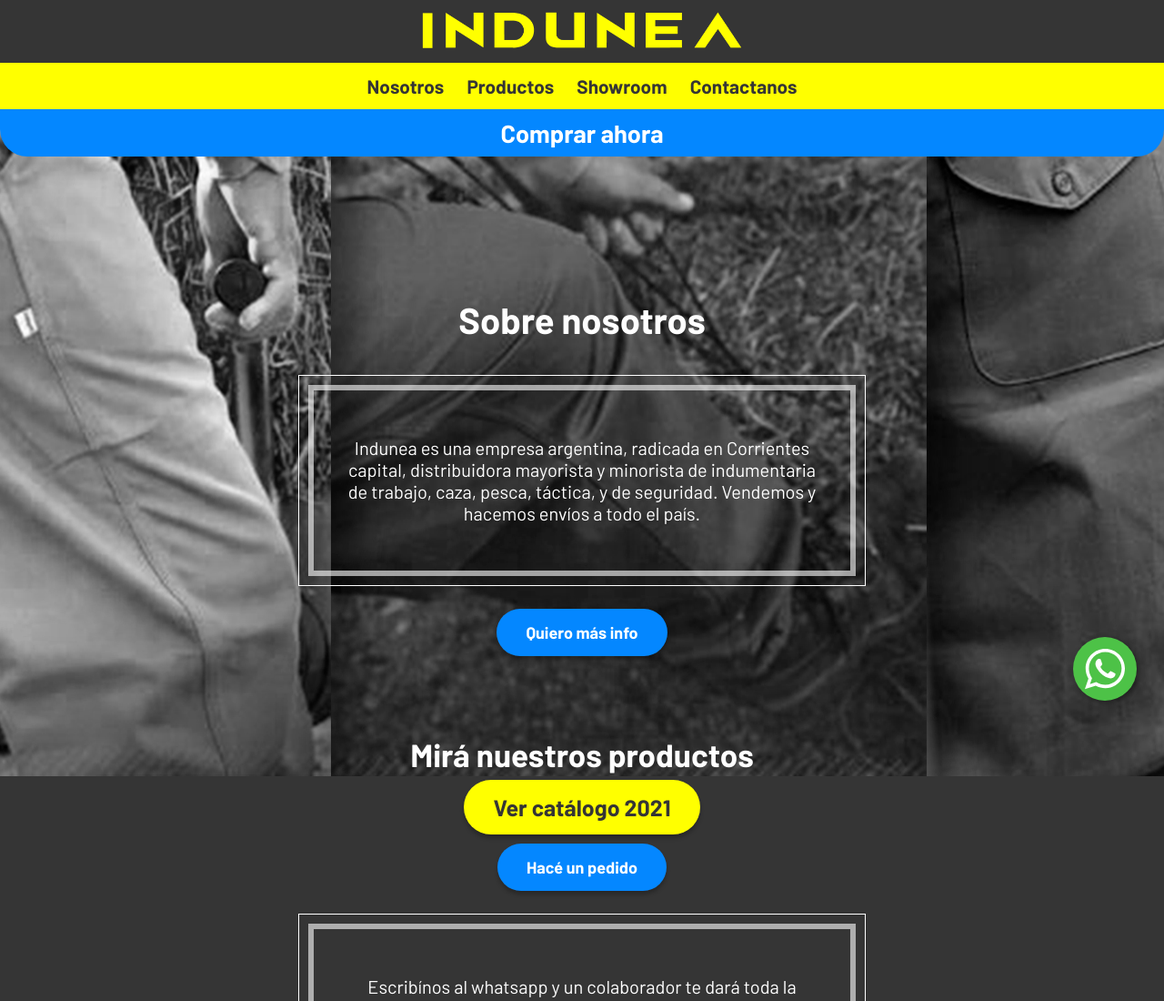
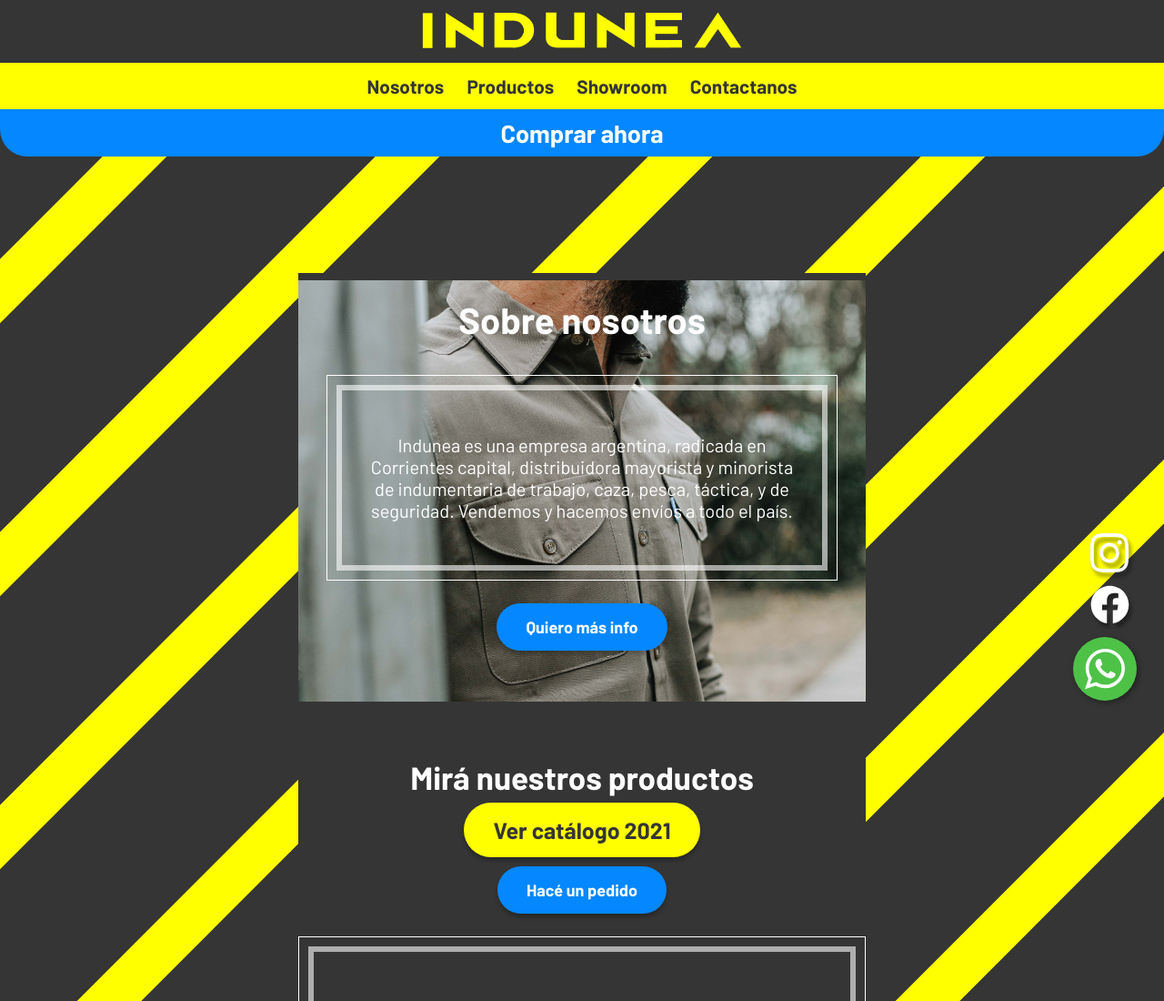
Before and after one commit to raulsanctes/indunea, a plain HTML site: page index.html in a window 1280 px wide. Shown: the top 1100 px of the page at 91% size. Drawn offline with Linux system fonts and the light colour scheme.

Commit message:
agregado fondo de barras y botones de redes sociales

```diff
--- a/css/style.css
+++ b/css/style.css
@@ -9,9 +9,7 @@
     text-align: center;
     margin: auto;
     width: 100vw;
-    background-image: url("../statics/img/fondo_desktop.jpg");
-    background-repeat: no-repeat;
-    background-position: 50% -29%;
+    background-image: url(/statics/img/diagonal.svg);
 }
 
 .whatsapp-ico{
@@ -26,10 +24,35 @@
     bottom: 30px;
     right : 30px;
     z-index: 10;
+
 }
 
 .whatsapp-ico:hover{
     box-shadow: 2px 2px 11px rgba(0,0,0,0.7);
+}
+
+.redface {
+    filter: drop-shadow(3px 5px 2px rgb(0 0 0 / 0.4));
+    width: 80px;
+    height: 80px;
+    padding: 3px;
+    border-radius: 50%;
+    position: fixed;
+    bottom: 80px;
+    right : 20px;
+    z-index: 11;
+}
+
+.redig {
+    filter: drop-shadow(3px 5px 2px rgb(0 0 0 / 0.4));
+    width: 80px;
+    height: 80px;
+    padding: 3px;
+    border-radius: 50%;
+    position: fixed;
+    bottom: 140px;
+    right : 20px;
+    z-index: 10;
 }
 
 .header {
@@ -48,7 +71,6 @@
     margin-bottom: 5px;
     max-width: 80%;
 }
-
 
 .nav-bar, .nav-link {
     text-decoration: none;
@@ -78,6 +100,9 @@
 
 main {
     margin-top: 10rem;
+    background-color: #353535;
+
+
 }
 
 h1 {
@@ -105,6 +130,14 @@
     flex-direction: column;
     margin: 0px 0 10px 0;
     scroll-snap-type: y mandatory;
+    background-image: url("../statics/img/camisa_fondo.jpg");
+    background-size: 100%;
+    background-repeat: no-repeat;
+    background-position: 50% -3%;
+    padding-bottom: 5%;
+    padding-left: 5%;
+    padding-right: 5%;
+
 }
     .textualbox {
         margin-top: 10px;
@@ -266,9 +299,6 @@
     html {
         margin: auto;
         width: 50vw;
-        background-image: url("../statics/img/fondo_desktop.jpg");
-        background-repeat: no-repeat;
-        background-position: 50% -12%;
     }
 
     .header {
@@ -287,7 +317,7 @@
     }
 
     .googlemap {
-        width: 50vw;
+        width: 35vw;
         height: 50vh;
         border-radius: 8px;
         box-shadow: 0px 4px 4px rgba(0, 0, 0, 0.25);
--- a/index.html
+++ b/index.html
@@ -1,14 +1,16 @@
 <!DOCTYPE html>
-<html lang="en">
+<html lang="es">
 <head>
     <meta charset="UTF-8">
     <meta http-equiv="X-UA-Compatible" content="IE=edge">
     <meta name="viewport" content="width=device-width, initial-scale=1.0">
+
     <link rel="stylesheet" href="css/style.css">
     <link rel="preconnect" href="https://fonts.googleapis.com">
     <link rel="preconnect" href="https://fonts.gstatic.com" crossorigin>
     <link href="https://fonts.googleapis.com/css2?family=Barlow:ital,wght@0,100;0,200;0,300;0,400;0,500;0,600;0,700;0,800;0,900;1,100;1,200;1,300;1,400;1,500;1,600;1,700;1,800;1,900&display=swap" rel="stylesheet">
     <title>Indunea</title>
+    <meta name="description" content="Indumentaria y accesorios para trabajar. Venta online rápida y segura. Envíos a toda Argentina. Venta mayorista y minorista. Estamos en Corrientes Capital. Camisas, pantalones, borcegos, accesorios de seguridad, arneses, cascos, y todo lo que necesites para tu trabajo diario, ya sea en el campo, fábrica u hogar."
 </head>
 <body>
     <header>
@@ -83,6 +85,13 @@
                 <a href="https://api.whatsapp.com/send?phone=543794901527&text=Quisiera%20reservar%20un%20turno%20para%20visitar%20el%20showroom%20%C2%A1Gracias!" class="bluebutton">Reservar turno</a>
             </div>
 
+            <div class="redface">
+                <a href="https://www.facebook.com/induneacorrientes" target="_blank"><img alt="Facebook Indunea" src="statics/img/logofacebook.svg"></a>
+            </div>
+            <div class="redig">
+                <a href="https://www.instagram.com/indu.nea" target="_blank"><img alt="Instagram Indunea" src="statics/img/logoinstagram.svg"></a>
+            </div>
+
             <div>
                 <iframe class="googlemap" src="https://www.google.com/maps/embed?pb=!1m18!1m12!1m3!1d221.25090999636797!2d-58.8232651139574!3d-27.468806075726484!2m3!1f0!2f0!3f0!3m2!1i1024!2i768!4f13.1!3m3!1m2!1s0x94456b5de03b77fd%3A0xebafdff02ea5facb!2sJunin%202175%2C%20W3400%20Corrientes!5e0!3m2!1ses!2sar!4v1625936367926!5m2!1ses!2sar" style="border:0;" allowfullscreen="" loading="lazy"></iframe>
             </div>
```
Also changed, not shown: statics/img/camisa_fondo.jpg (added), statics/img/diagonal.svg (added).
